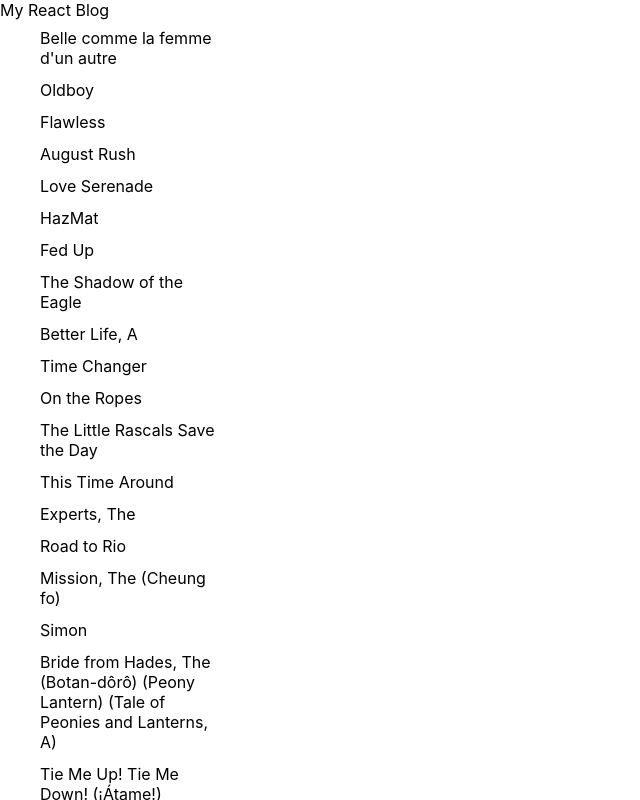
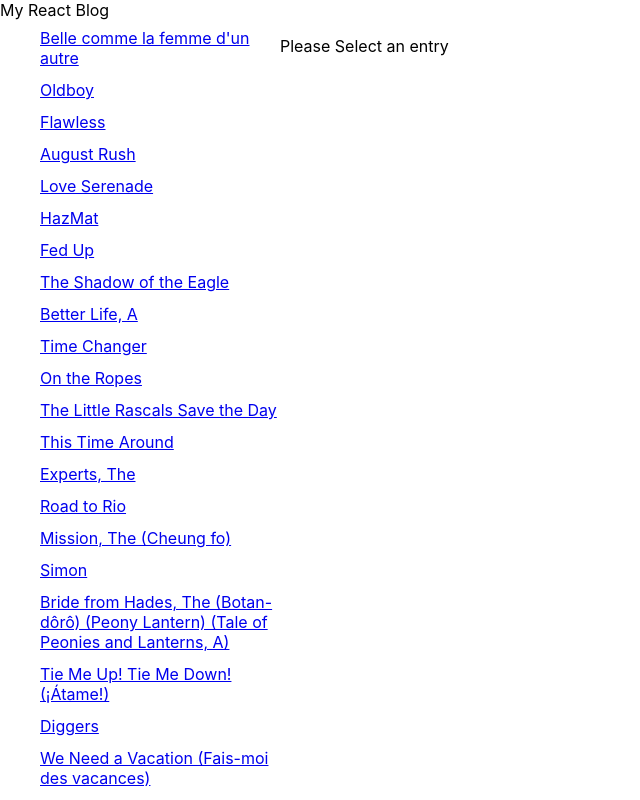
Before and after one commit to elizhang227/blog-react, a React (Create React App) app: page / in a window 1280 px wide. Shown: the top 800 px of the page, without its empty margins (0-640 px from the left). Built offline with nearby package versions, Linux system fonts and the light colour scheme.

Commit message:
clicking on anchor shows details

```diff
--- a/src/components/listLayout.js
+++ b/src/components/listLayout.js
@@ -2,12 +2,13 @@
 import styled from 'styled-components';
 import PropTypes from 'prop-types';
 
+import PostData from './postData';
+
 const PostList = styled.ul`
+    flex: 0 1 25%
     list-style-type: none;
     margin: 0;
     text-align: left;
-    max-width: 25%;
-    width: 100%;
 
     li {
         padding: 4px 0;
@@ -17,10 +18,8 @@
 `;
 
 const PostDetails = styled.div`
-    max-width: 75%;
+    flex: 1;
     margin: 0;
-    width: 100%;
-
 `;
 
 class ListLayout extends Component {
@@ -38,18 +37,34 @@
         })
     }
 
+    loadPost = post => {
+        this.setState({
+            showDetails: true,
+            postData: post
+        })
+    }
+
     render() {
         const { posts, showDetails, postData } = this.state
         return (
-            <PostDetails>
+            <>
                 <PostList>
                     {posts.map((post, index) => {
                         return (
-                            <li key={index}>{post.post_title}</li>
+                            <li key={index}>
+                                <a href="#" onClick={() => this.loadPost(post)}>{post.post_title}</a>
+                            </li>
                         )
                     })}
                 </PostList>
-            </PostDetails>
+                <PostDetails>
+                    {!!showDetails && !!postData ? (
+                        <PostData postData={postData} />
+                    ) : (
+                    <p>Please Select an entry</p>
+                    )}
+                </PostDetails>
+            </>
         )
     }
 }
--- /dev/null
+++ b/src/components/postData.js
@@ -0,0 +1,18 @@
+import React from 'react';
+import PropTypes from 'prop-types';
+
+const PostData = props => {
+    const { postData } = props;
+    return (
+        <>
+            <h1>{postData.post_title}</h1>
+            <p>{postData.post}</p>
+        </>
+    )
+}
+
+export default PostData;
+
+PostData.propTypes = {
+    postData: PropTypes.object
+}
--- a/src/sharedComponents/wrapper.js
+++ b/src/sharedComponents/wrapper.js
@@ -1,6 +1,8 @@
 import styled from 'styled-components';
 
 const Wrapper = styled.div`
+    display: flex;
+    flex-wrap: wrap;
     min-height: calc(100vh - 64px);
     margin: 0;
     max-width: 60rem;
```
